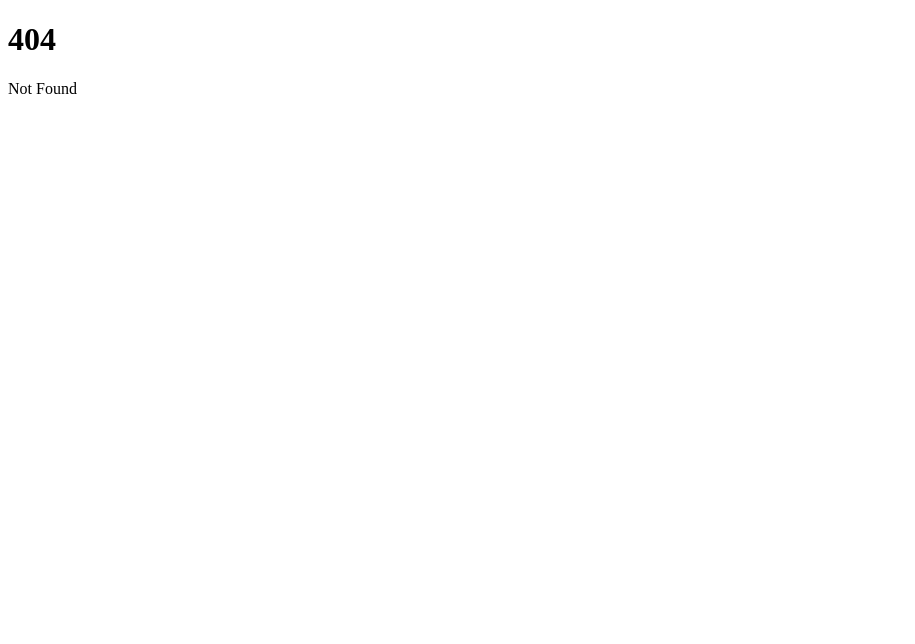
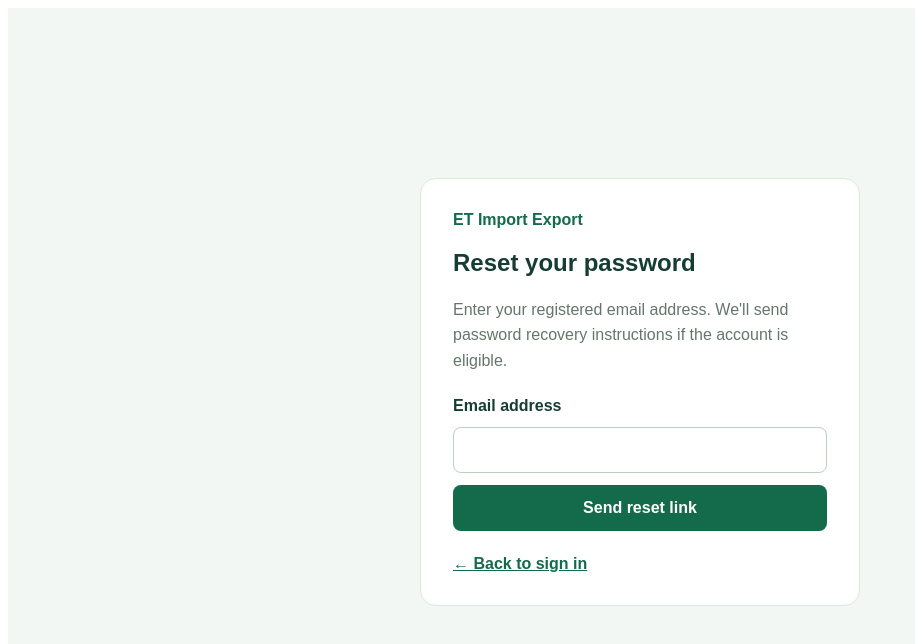
Before and after one commit to zegaye/et-import-export, a SvelteKit app: page /forgot-password in a window 1280 px wide. Before the commit this address had no page. Shown: the top 644 px of the page, without its empty margins (0-915 px from the left). Built offline with nearby package versions, Linux system fonts and the light colour scheme.

Commit message:
Add password recovery feature

```diff
--- /dev/null
+++ b/src/routes/auth/callback/+server.js
@@ -0,0 +1,24 @@
+
+import { redirect } from '@sveltejs/kit';
+import { createAuthClient } from '$lib/server/auth.js';
+
+/** @type {import('./$types').RequestHandler} */
+export async function GET(event) {
+  const code = event.url.searchParams.get('code');
+
+  if (!code) {
+    redirect(303, '/login?recovery=invalid');
+  }
+
+  const supabase = createAuthClient(event);
+
+  const { error } =
+    await supabase.auth.exchangeCodeForSession(code);
+
+  if (error) {
+    console.error('Auth callback:', error.code);
+    redirect(303, '/login?recovery=invalid');
+  }
+
+  redirect(303, '/reset-password');
+}
--- /dev/null
+++ b/src/routes/auth/confirm/+server.js
@@ -0,0 +1,27 @@
+
+import { redirect } from '@sveltejs/kit';
+import { createAuthClient } from '$lib/server/auth.js';
+
+/** @type {import('./$types').RequestHandler} */
+export async function GET(event) {
+  const token_hash = event.url.searchParams.get('token_hash');
+  const type = event.url.searchParams.get('type');
+
+  if (!token_hash || type !== 'recovery') {
+    redirect(303, '/login?recovery=invalid');
+  }
+
+  const supabase = createAuthClient(event);
+
+  const { error } = await supabase.auth.verifyOtp({
+    token_hash,
+    type: 'recovery'
+  });
+
+  if (error) {
+    console.error('Recovery verification:', error.code);
+    redirect(303, '/login?recovery=invalid');
+  }
+
+  redirect(303, '/reset-password');
+}
--- /dev/null
+++ b/src/routes/forgot-password/+page.server.js
@@ -0,0 +1,58 @@
+
+import { fail } from '@sveltejs/kit';
+import { createAuthClient } from '$lib/server/auth.js';
+
+/** @type {import('./$types').Actions} */
+export const actions = {
+  default: async (event) => {
+    const form = await event.request.formData();
+    const email = String(form.get('email') ?? '').trim();
+
+    if (!email || !/^[^\s@]+@[^\s@]+\.[^\s@]+$/.test(email)) {
+      return fail(400, {
+        message: 'Enter a valid email address.',
+        email
+      });
+    }
+
+    const supabase = createAuthClient(event);
+
+    const redirectTo = new URL(
+  '/auth/callback',
+  event.url.origin
+).toString();
+
+    const { error } =
+      await supabase.auth.resetPasswordForEmail(email, {
+        redirectTo
+      });
+
+    if (error) {
+      console.error('Password recovery:', {
+        code: error.code,
+        status: error.status
+      });
+
+      if (error.status === 429) {
+        return fail(429, {
+          message:
+            'Too many requests. Please wait before trying again.',
+          email
+        });
+      }
+
+      return fail(503, {
+        message:
+          'Password recovery is temporarily unavailable. Please try again later.',
+        email
+      });
+    }
+
+    return {
+      success: true,
+      message:
+        'If this email is eligible, password reset instructions will be sent. Check your inbox and spam folder.',
+      email
+    };
+  }
+};
--- /dev/null
+++ b/src/routes/forgot-password/+page.svelte
@@ -0,0 +1,100 @@
+
+<script>
+  let { form } = $props();
+</script>
+
+<svelte:head>
+  <title>Forgot Password | ET Import Export</title>
+</svelte:head>
+
+<main>
+  <section>
+    <a class="brand" href="/">ET Import Export</a>
+    <h1>Reset your password</h1>
+    <p>
+      Enter your registered email address. We'll send
+      password recovery instructions if the account
+      is eligible.
+    </p>
+
+    {#if form?.message}
+      <p class:success={form?.success} class="message"
+        role="status">
+        {form.message}
+      </p>
+    {/if}
+
+    <form method="POST">
+      <label for="email">Email address</label>
+      <input
+        id="email"
+        name="email"
+        type="email"
+        autocomplete="email"
+        value={form?.email ?? ''}
+        required
+      />
+
+      <button type="submit">Send reset link</button>
+    </form>
+
+    <a class="back" href="/login">← Back to sign in</a>
+  </section>
+</main>
+
+<style>
+  main {
+    min-height: 90vh;
+    display: grid;
+    place-items: center;
+    padding: 24px;
+    background: #f3f7f3;
+    font-family: Arial, sans-serif;
+    color: #173d32;
+  }
+  section {
+    width: 100%;
+    max-width: 440px;
+    padding: 32px;
+    background: white;
+    border: 1px solid #dce7df;
+    border-radius: 16px;
+    box-sizing: border-box;
+  }
+  .brand, .back {
+    color: #146b4c;
+    font-weight: 700;
+  }
+  .brand { text-decoration: none; }
+  p { color: #65766c; line-height: 1.6; }
+  form { display: grid; gap: 12px; margin-top: 24px; }
+  label { font-weight: 700; }
+  input {
+    padding: 13px;
+    border: 1px solid #bccfc3;
+    border-radius: 8px;
+    font: inherit;
+    min-width: 0;
+  }
+  button {
+    padding: 14px;
+    border: 0;
+    border-radius: 8px;
+    background: #146b4c;
+    color: white;
+    font: inherit;
+    font-weight: 700;
+    cursor: pointer;
+  }
+  .message {
+    padding: 12px;
+    border-radius: 8px;
+    background: #fff0ee;
+    color: #a32c24;
+  }
+  .message.success {
+    background: #e5f6eb;
+    color: #146b4c;
+  }
+  .back { display: inline-block; margin-top: 24px; }
+</style>
--- a/src/routes/login/+page.svelte
+++ b/src/routes/login/+page.svelte
@@ -1,3 +1,4 @@
+
 <script>
   let { form } = $props();
 </script>
@@ -12,10 +13,12 @@
     <a class="brand" href="/">ET Import Export</a>
 
     <h1>Sign in</h1>
-    <p>Access your supplier account or admin dashboard.</p>
+    <p>Access your trade account or admin dashboard.</p>
 
     {#if form?.message}
-      <div class="error" role="alert">{form.message}</div>
+      <div class="error" role="alert">
+        {form.message}
+      </div>
     {/if}
 
     <form method="POST">
@@ -38,8 +41,17 @@
         required
       />
 
+      <a class="forgot" href="/forgot-password">
+        Forgot password?
+      </a>
+
       <button type="submit">Sign in</button>
     </form>
+
+    <p class="register">
+      Don't have an account?
+      <a href="/signup">Create an account</a>
+    </p>
 
     <a class="back" href="/">← Back to home</a>
   </section>
@@ -100,6 +112,11 @@
     font: inherit;
   }
 
+  input:focus-visible {
+    outline: 2px solid #146b4c;
+    outline-offset: 2px;
+  }
+
   button {
     margin-top: 10px;
     padding: 14px;
@@ -112,6 +129,13 @@
     cursor: pointer;
   }
 
+  .forgot {
+    text-align: right;
+    color: #146b4c;
+    font-size: 14px;
+    font-weight: 700;
+  }
+
   .error {
     padding: 12px;
     background: #fff0ee;
@@ -119,9 +143,18 @@
     border-radius: 8px;
   }
 
+  .register {
+    margin-top: 24px;
+  }
+
+  .register a,
+  .back {
+    color: #146b4c;
+    font-weight: 700;
+  }
+
   .back {
     display: inline-block;
-    margin-top: 24px;
-    color: #146b4c;
+    margin-top: 14px;
   }
 </style>
--- /dev/null
+++ b/src/routes/reset-password/+page.svelte
@@ -0,0 +1,96 @@
+
+<script>
+  let { form } = $props();
+</script>
+
+<svelte:head>
+  <title>Set New Password | ET Import Export</title>
+</svelte:head>
+
+<main>
+  <section>
+    <a class="brand" href="/">ET Import Export</a>
+    <h1>Choose a new password</h1>
+    <p>Enter a new password for your trade account.</p>
+
+    {#if form?.message}
+      <p class="error" role="alert">{form.message}</p>
+    {/if}
+
+    <form method="POST">
+      <label for="password">New password</label>
+      <input
+        id="password"
+        name="password"
+        type="password"
+        autocomplete="new-password"
+        minlength="12"
+        required
+      />
+
+      <label for="confirm">Confirm new password</label>
+      <input
+        id="confirm"
+        name="confirm"
+        type="password"
+        autocomplete="new-password"
+        minlength="12"
+        required
+      />
+
+      <button type="submit">Update password</button>
+    </form>
+  </section>
+</main>
+
+<style>
+  main {
+    min-height: 90vh;
+    display: grid;
+    place-items: center;
+    padding: 24px;
+    background: #f3f7f3;
+    color: #173d32;
+    font-family: Arial, sans-serif;
+  }
+  section {
+    width: 100%;
+    max-width: 440px;
+    padding: 32px;
+    background: white;
+    border: 1px solid #dce7df;
+    border-radius: 16px;
+    box-sizing: border-box;
+  }
+  .brand {
+    color: #146b4c;
+    font-weight: 800;
+    text-decoration: none;
+  }
+  p { color: #65766c; line-height: 1.6; }
+  form { display: grid; gap: 12px; margin-top: 24px; }
+  label { font-weight: 700; }
+  input {
+    padding: 13px;
+    border: 1px solid #bccfc3;
+    border-radius: 8px;
+    font: inherit;
+    min-width: 0;
+  }
+  button {
+    padding: 14px;
+    border: 0;
+    border-radius: 8px;
+    background: #146b4c;
+    color: white;
+    font: inherit;
+    font-weight: 700;
+    cursor: pointer;
+  }
+  .error {
+    padding: 12px;
+    border-radius: 8px;
+    background: #fff0ee;
+    color: #a32c24;
+  }
+</style>
```
Also changed, not shown: src/routes/reset-password/+page.server.js (added, +63 -0 lines).
